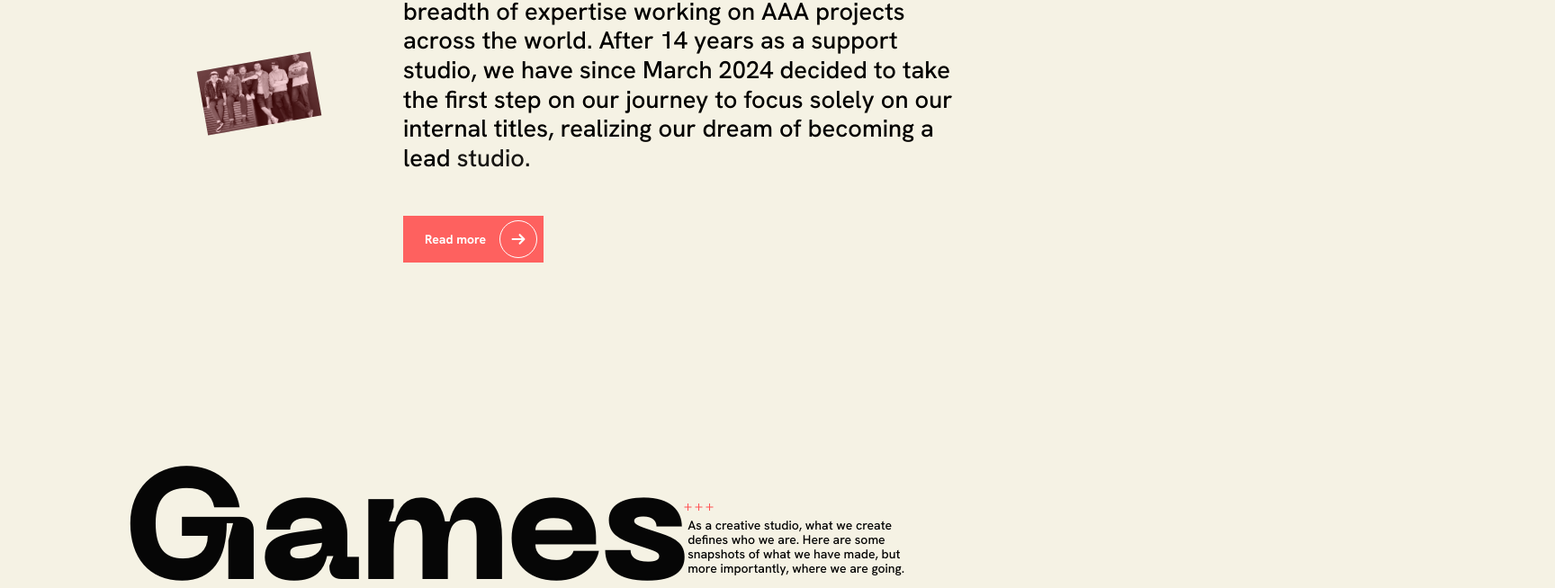
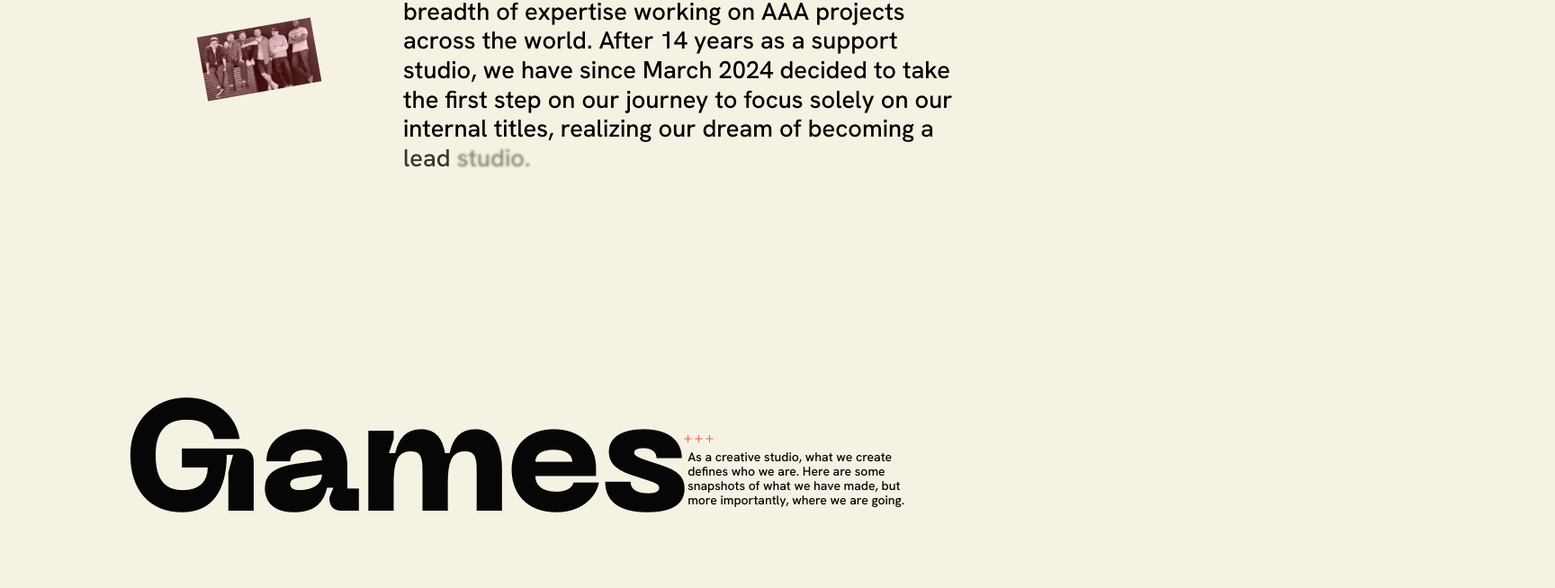
Before and after one commit to wein1m/RabiGame, a Next.js app: page / in a window 1280 px wide. Shown: the part 1060-1714 px from the top of the page at 90% size, 1728 px wide, since content can reach past the window. Built offline with nearby package versions, Linux system fonts and the light colour scheme.

Commit message:
Make NavBtn non-scrollable

```diff
--- a/app/(root)/page.jsx
+++ b/app/(root)/page.jsx
@@ -1,5 +1,4 @@
-import { ReactLenis } from "lenis/react";
-
+import LenisProvider from "../LenisProvider";
 import BlobCursor from "@/components/BlobCursor";
 import Hero from "@/app/pages/Hero";
 import NavBtn from "@/components/Nav/NavBtn";
@@ -7,10 +6,10 @@ import About from "../pages/About";
 import Games from "../pages/Games";
 import News from "../pages/News";
 
-const page = () => {
+export default function Page() {
   return (
+    <LenisProvider>
       <main className="scroll-container lenis lenis-scrolling relative">
-      <ReactLenis root />
         <BlobCursor />
         <Hero />
         <NavBtn />
@@ -18,7 +17,6 @@ const page = () => {
         <Games />
         <News />
       </main>
+    </LenisProvider>
   );
-};
-
-export default page;
+}
--- /dev/null
+++ b/app/LenisProvider.jsx
@@ -0,0 +1,45 @@
+// app/LenisProvider.jsx
+"use client";
+
+import { ReactLenis } from "lenis/react";
+import { useEffect, useRef, useMemo } from "react";
+import { useStore } from "../libs/store";
+
+export default function LenisProvider({ children, root = true, options = {} }) {
+  const lenisRef = useRef(null);
+  const isNavOpened = useStore((s) => s.isNavOpened);
+
+  // start/stop lenis when nav opens/closes
+  useEffect(() => {
+    const lenisInstance = lenisRef.current?.lenis;
+    if (!lenisInstance) return;
+    if (isNavOpened) lenisInstance.stop();
+    else lenisInstance.start();
+  }, [isNavOpened]);
+
+  // memoize prevent function so ref changes less frequently
+  const preventFn = useMemo(
+    () => (node) => {
+      // when nav is open, prevent lenis from scrolling anywhere
+      if (isNavOpened) return true;
+      return false;
+    },
+    [isNavOpened]
+  );
+
+  return (
+    <ReactLenis
+      ref={lenisRef}
+      root={root}
+      options={{
+        ...options,
+        lerp: options?.lerp ?? 0.08,
+        autoRaf: true,
+        anchors: true,
+        prevent: preventFn,
+      }}
+    >
+      {children}
+    </ReactLenis>
+  );
+}
--- a/app/globals.css
+++ b/app/globals.css
@@ -1,4 +1,5 @@
 @import "tailwindcss";
+@import 'lenis/dist/lenis.css';
 
 html {
   overflow: auto;
--- a/components/Btn.jsx
+++ b/components/Btn.jsx
@@ -1,22 +1,89 @@
+"use client";
+
 import gsap from "gsap";
-import React from "react";
-import Arrow from "./Arrow";
+import { useRef, useEffect } from "react";
+import NavList from "@/components/Nav/NavList";
+import { useLenis } from "lenis/react";
+import { useStore } from "../libs/store";
 
-const handleHover = () => {
-  gsap.to("#btn", { perspective: 100, duration: 5 });
-};
+const NavBtn = () => {
+  const redCircRef = useRef(null);
+  const creamCircRef = useRef(null);
+  const tl = useRef(null);
 
-const Btn = () => {
+  // selectors: pick state and actions explicitly
+  const isOpen = useStore((s) => s.isNavOpened);
+  const toggleNav = useStore((s) => s.toggleNav);
+
+  const lenis = useLenis();
+
+  useEffect(() => {
+    gsap.set("#navItems", { autoAlpha: 0 });
+    const q = gsap.utils.selector("#navItems");
+
+    tl.current = gsap.timeline({
+      paused: true,
+      defaults: { ease: "expo.inOut" },
+    });
+
+    tl.current
+      .to(redCircRef.current, { scale: 120, duration: 1.2 }, 0)
+      .to(creamCircRef.current, { scale: 120, duration: 1.2 }, 0.4)
+      .to("#navItems", { autoAlpha: 1, ease: "none", duration: 0 }, 0.7)
+      .fromTo(
+        q("#navItem"),
+        { y: 200 },
+        {
+          y: 0,
+          stagger: 0.05,
+          duration: 0.6,
+          ease: "power2.inOut",
+        },
+        ">"
+      );
+  }, []);
+
+  const handleClick = () => {
+    toggleNav();
+
+    if (!isOpen) {
+      lenis?.stop();
+      document.body.setAttribute("data-lenis-stop", "true");
+      tl.current?.play();
+      document.body.style.overflow = "hidden";
+    } else {
+      lenis?.start();
+      document.body.removeAttribute("data-lenis-stop");
+      tl.current?.reverse(2);
+      document.body.style.overflow = "auto";
+    }
+  };
+
   return (
-    <a
-      id="btn"
-      onMouseEnter={handleHover}
-      className="relative mt-6 bg-accent-primary/90 px-6 py-4 flex flex-row items-center w-fit gap-8 font-hk-grotesk text-white font-medium text-sm hover:cursor-pointer!"
-    >
-      <b className="pr-10">Read more</b>
-      <Arrow className="absolute right-2 p-3"/>
-    </a>
+    <div className="overflow-hidden ">
+      <div
+        onClick={handleClick}
+        className="hover:cursor-pointer absolute top-5 right-5"
+      >
+        <div className="rounded-full h-9 w-9 bg-accent-primary z-[999] rotate-90 flex items-center text-white justify-center font-bold pb-1 relative">
+          :
+        </div>
+
+        <div
+          ref={creamCircRef}
+          className="rounded-full w-9 h-9 bg-[#f5f2e4] z-[600] absolute top-0 left-0"
+        />
+        <div
+          ref={redCircRef}
+          className="rounded-full w-9 h-9 bg-accent-primary z-[500] absolute top-0 left-0"
+        />
+      </div>
+
+      <div id="navItems" className="z-[700] absolute top-0 w-full">
+        <NavList />
+      </div>
+    </div>
   );
 };
 
-export default Btn;
+export default NavBtn;
--- a/components/GamePoster.jsx
+++ b/components/GamePoster.jsx
@@ -36,8 +36,8 @@ const GamePoster = ({
           src={src}
           alt={alt}
           className={
-            "object-cover w-full h-full shadow-xl transition duration-300 ease-in-out" +
-            (objectPosition ? `object-${objectPosition} ` : " ") +
+            "object-cover w-full h-full shadow-xl transition duration-300 ease-in-out " +
+            (objectPosition ? `object-${objectPosition} ` : "") +
             (hover ? "scale-105" : " ")
           }
         />
--- a/components/Nav/NavBtn.jsx
+++ b/components/Nav/NavBtn.jsx
@@ -3,12 +3,14 @@
 import gsap from "gsap";
 import { useRef, useState, useEffect } from "react";
 import NavList from "@/components/Nav/NavList";
+import { useLenis } from "@studio-freight/react-lenis";
 
 const NavBtn = () => {
   const redCircRef = useRef(null);
   const creamCircRef = useRef(null);
   const tl = useRef(null);
   const [isOpen, setIsOpen] = useState(false);
+  const lenis = useLenis();
 
   useEffect(() => {
     gsap.set("#navItems", { autoAlpha: 0 });
@@ -38,9 +40,13 @@ const NavBtn = () => {
   const handleClick = () => {
     setIsOpen((prev) => !prev);
     if (isOpen) {
+      lenis.stop();
+      document.body.setAttribute("data-lenis-stop", true);
       tl.current.reverse(2);
       document.body.style.overflow = "hidden";
     } else {
+      lenis.start();
+      document.body.removeAttribute("data-lenis-stop");
       tl.current.play();
       document.body.style.overflow = "auto";
     }
@@ -68,7 +74,7 @@ const NavBtn = () => {
         ></div>
       </div>
 
-      <div id="navItems" className="z-[700] absolute top-0 w-full">
+      <div id="navItems" className="z-[900] absolute top-0 w-full">
         <NavList />
       </div>
     </div>
--- a/components/Nav/NavItem.jsx
+++ b/components/Nav/NavItem.jsx
@@ -35,7 +35,7 @@ const NavItem = ({ label, href, id }) => {
         style={{
           transformOrigin: "top center",
           transform: isHovered ? "scaleY(0)" : "scaleY(1)",
-          transition: "transform 0.35s cubic-bezier(0, 0, 0.34, 1) 0.02s,color 0.35s cubic-bezier(0.48, 0.04, 0.52, 0.96) 0s;",
+          transition: "transform 0.35s cubic-bezier(0, 0, 0.34, 1) 0.02s,color 0.35s cubic-bezier(0.48, 0.04, 0.52, 0.96) 0s",
           willCHange: "transform, color",
         }}
       >
@@ -47,7 +47,7 @@ const NavItem = ({ label, href, id }) => {
         style={{
           transformOrigin: "bottom center",
           transform: isHovered ? "scaleY(1)" : "scaleY(0)",
-          transition: "transform 0.35s cubic-bezier(0, 0, 0.34, 1) 0.02s,color 0.35s cubic-bezier(0.48, 0.04, 0.52, 0.96) 0s;",
+          transition: "transform 0.35s cubic-bezier(0, 0, 0.34, 1) 0.02s,color 0.35s cubic-bezier(0.48, 0.04, 0.52, 0.96) 0s",
           willCHange: "transform, color",
         }}
       >
--- /dev/null
+++ b/libs/store.js
@@ -0,0 +1,7 @@
+import { create } from "zustand";
+
+export const useStore = create((set) => ({
+  isNavOpened: false,
+  setIsNavOpened: (v) => set({ isNavOpened: v }),
+  toggleNav: () => set((s) => ({ isNavOpened: !s.isNavOpened })),
+}));
--- a/package.json
+++ b/package.json
@@ -11,6 +11,7 @@
   "dependencies": {
     "@gsap/react": "^2.1.2",
     "@react-spring/web": "^10.0.2",
+    "@studio-freight/react-lenis": "^0.0.47",
     "class-variance-authority": "^0.7.1",
     "clsx": "^2.1.1",
     "gsap": "^3.13.0",
@@ -21,7 +22,9 @@
     "react": "19.1.0",
     "react-dom": "19.1.0",
     "react-responsive": "^10.0.1",
-    "tailwind-merge": "^3.3.1"
+    "tailwind-merge": "^3.3.1",
+    "tempus": "^1.0.0-dev.12",
+    "zustand": "^5.0.8"
   },
   "devDependencies": {
     "@eslint/eslintrc": "^3",
```
Also changed, not shown: components.json, libs/utils.js (renamed from lib/utils.js), 1 other file (tests, documents, lock files or other folders). Lines whose indentation alone changed are shown as unchanged.
